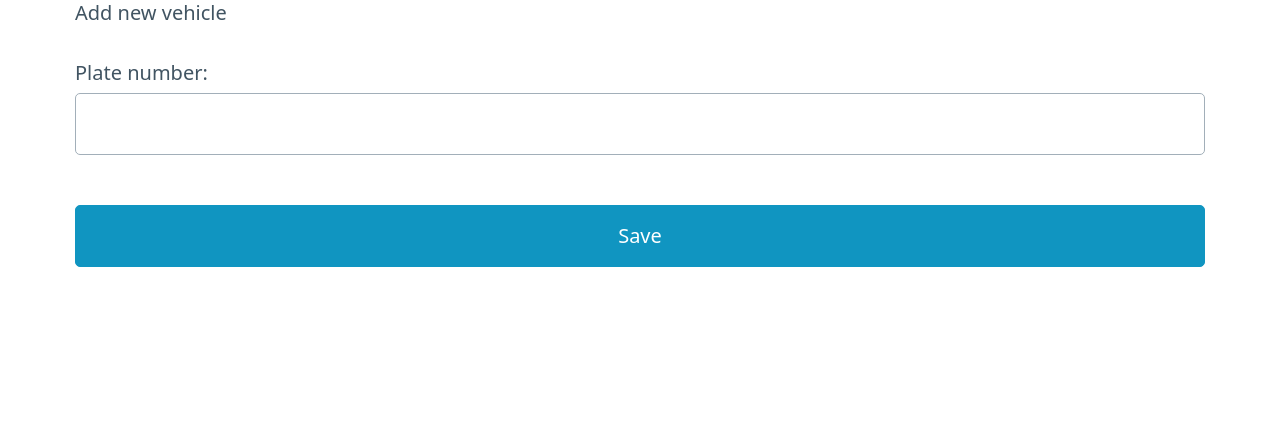
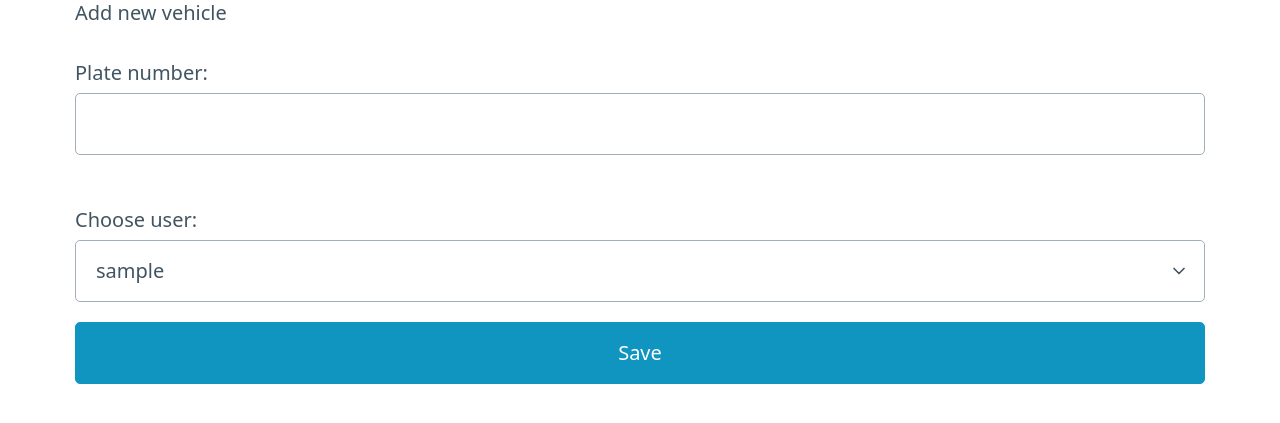
Before and after one commit to Spica12/Python-Science-Parking-Management-System, a Django app: page /vehicles/new in a window 1280 px wide. Shown: the part 176-599 px from the top of the page. Run offline with Django 5.2, Linux system fonts and the light colour scheme; a user stored in the database is signed in; tables that the repository leaves empty hold one stand-in row (values such as "Sample post").

Commit message:
add user for new vehicle

```diff
--- a/vehicles/templates/vehicles/new_vehicle.html
+++ b/vehicles/templates/vehicles/new_vehicle.html
@@ -6,6 +6,17 @@
 <form method="POST" class="record-form">
     {% csrf_token %}
     {{ form.as_p }}
+    <label for="user">Choose user:</label>
+    <select id="user" name="user">
+        {% if users %}
+            {% for user in users %}
+                <option value="{{ user.pk }}">{{ user.nickname }}</option>
+            {% endfor %}
+        {% else %}
+            <option value="">No users available</option>
+        {% endif %}
+    </select>
     <button type="submit" class="save btn btn-default">Save</button>
 </form>
+
 {% endblock %}
--- a/vehicles/views.py
+++ b/vehicles/views.py
@@ -12,6 +12,7 @@ from vehicles.forms import VehicleForm
 from parking_service.models import ParkingSession, StatusParkingEnum
 from vehicles.utils import get_total_parking_duration
 from users.decorators import user_is_verified, user_is_admin_or_operator
+from users.models import CustomUser
 
 # @user_is_verified (Replace login_required)
 @user_is_verified
@@ -37,11 +38,14 @@ def get_vehicles(request):
 # @user_is_verified (Replace login_required)
 @admin_or_operator_required
 def add_vehicle(request):
+    users = CustomUser.objects.all()
     if request.method == "POST":
+        user_id = request.POST.get('user')
+        print(user_id)
         form = VehicleForm(request.POST)
         if form.is_valid():
             vehicle = form.save(commit=False)
-            vehicle.user = request.user
+            vehicle.user = CustomUser.objects.filter(pk=user_id).first()
             vehicle.save()
             if (user_is_admin_or_operator(request.user)):
                 return redirect('adminapp:vehicles_management')
@@ -50,7 +54,12 @@ def add_vehicle(request):
     else:
         form = VehicleForm()
 
-    return render(request, "vehicles/new_vehicle.html", {"form": form})
+    context = {
+        "form": form,
+        'users': users,
+    }
+
+    return render(request, "vehicles/new_vehicle.html", context=context)
 
 # @user_is_verified (Replace login_required)
 @login_required(login_url="login")
```
